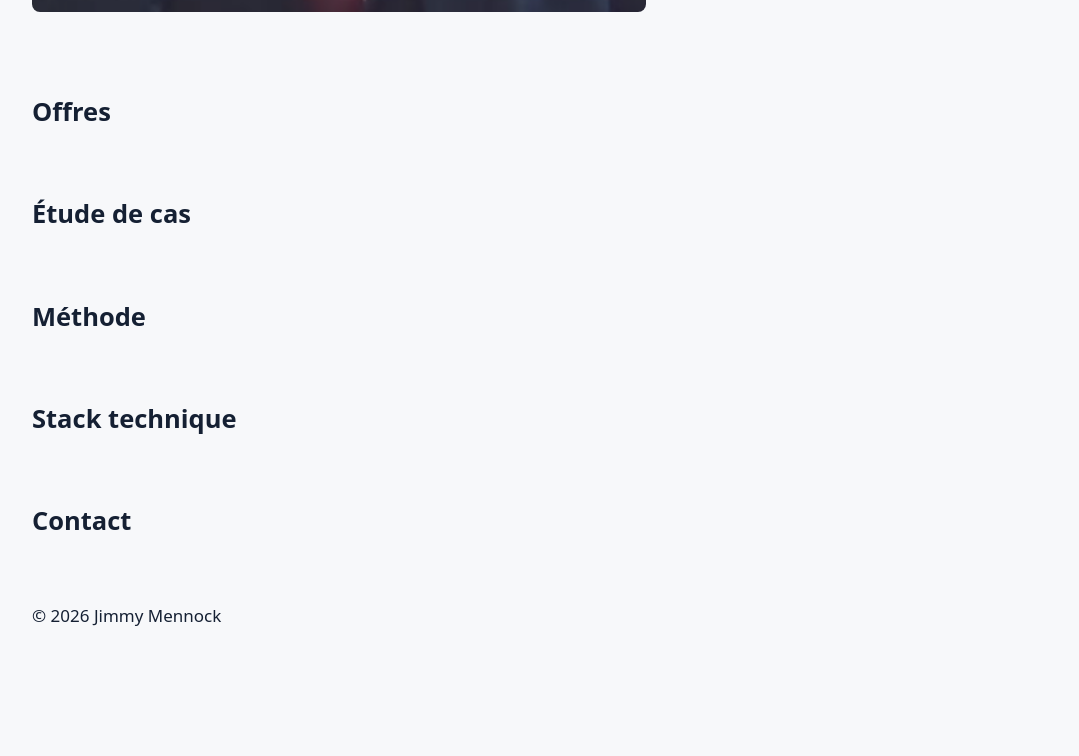
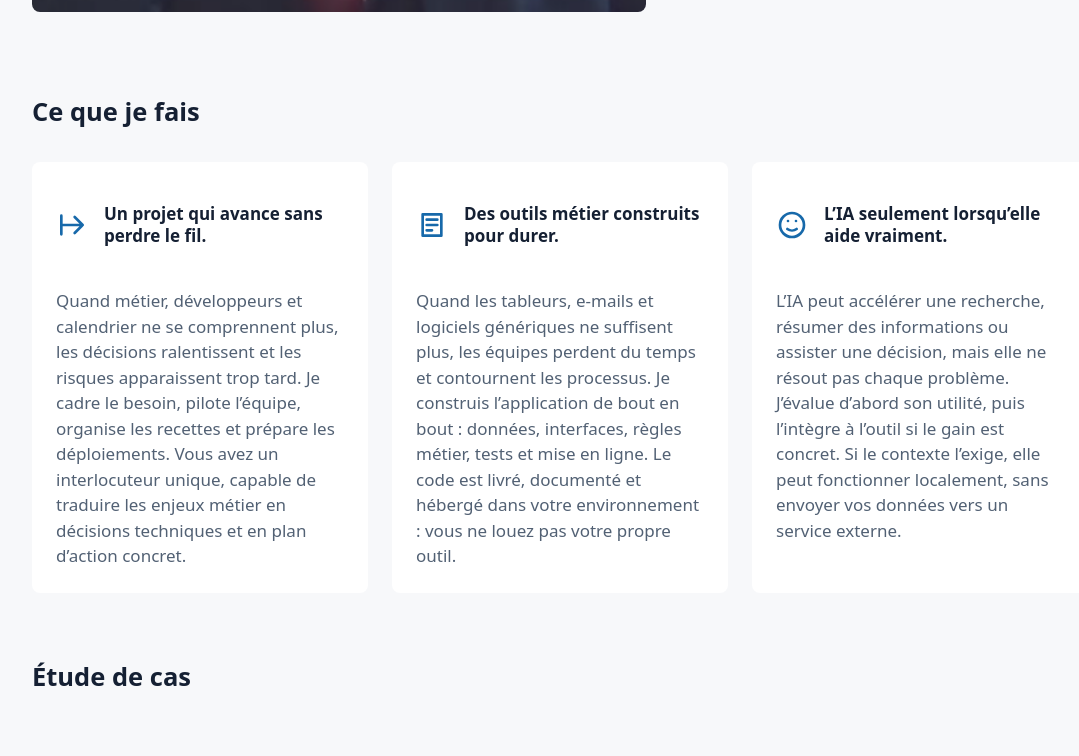
Before and after one commit to ji2myji2my/Site-Vitrine, a plain HTML site: page index.html in a window 1280 px wide. Shown: the part 884-1640 px from the top of the page, without its empty margins (80-1159 px from the left). Before the commit the page ends 1545 px from the top, so only its background shows below. Drawn offline with Linux system fonts and the light colour scheme.

Commit message:
feat: add responsive service offering cards

```diff
--- a/css/styles.css
+++ b/css/styles.css
@@ -12,6 +12,7 @@
   --fs-h1: clamp(2rem, 5vw, 3.5rem);
   --fs-h2: clamp(1.5rem, 3vw, 2.25rem);
   --fs-body: 1.0625rem;
+  --fs-logo: 1.50rem;
 
   /* Espacement — échelle de 8px */
   --sp-1: 0.5rem;
@@ -94,6 +95,7 @@ section {
 
 .site-logo {
   color: var(--c-text);
+  font-size: var(--fs-logo);
   font-weight: 700;
   text-decoration: none;
 }
@@ -147,6 +149,13 @@ section {
   gap: var(--sp-3);
 }
 
+.hero__eyebrow {
+  color: var(--c-accent);
+  font-size: var(--fs-h1);
+  font-weight: 700;
+}
+
+
 .hero__intro {
   color: var(--c-muted);
   max-width: 60ch;
@@ -179,6 +188,44 @@ section {
   width: 100%;
 }
 
+.offres__grid {
+  display: grid;
+  gap: var(--sp-3);
+  grid-template-columns: repeat(auto-fit, minmax(17rem, 1fr));
+  margin-top: var(--sp-4);
+}
+
+.offre-card {
+  background-color: var(--c-surface);
+  border-radius: var(--radius);
+  display: flex;
+  flex-direction: column;
+  gap: var(--sp-3);
+  padding: var(--sp-3);
+}
+
+.offre-card__heading {
+  align-items: center;
+  display: flex;
+  gap: var(--sp-2);
+}
+
+.offre-card__icon {
+  color: var(--c-accent);
+  flex: 0 0 auto;
+  height: var(--sp-4);
+  width: var(--sp-4);
+}
+
+.offre-card h3 {
+  font-size: var(--fs-body);
+  line-height: 1.3;
+}
+
+.offre-card p {
+  color: var(--c-muted);
+}
+
 @media (min-width: 48rem) {
   .hero__content {
     grid-template-columns: 1.2fr 0.8fr;
--- a/index.html
+++ b/index.html
@@ -70,6 +70,8 @@
          </picture>
 
          <div class="hero__copy">
+           <p class="hero__eyebrow">Jimmy Mennock</p>
+
            <h1>
              Vos équipes perdent du temps sur des outils qui n’existent pas.
              Je les construis.
@@ -102,7 +104,96 @@
 
       <section id="offres">
         <div class="container">
-          <h2>Offres</h2>
+          <h2>Ce que je fais</h2>
+
+          <div class="offres__grid">
+            <article class="offre-card">
+              <div class="offre-card__heading">
+                <svg
+                  aria-hidden="true"
+                  class="offre-card__icon"
+                  fill="none"
+                  viewBox="0 0 24 24"
+                >
+                  <path
+                    d="M4 19V5M4 12H20M14 6L20 12L14 18"
+                    stroke="currentColor"
+                    stroke-linecap="round"
+                    stroke-linejoin="round"
+                    stroke-width="2"
+                  />
+                </svg>
+
+                <h3>Un projet qui avance sans perdre le fil.</h3>
+              </div>
+
+              <p>
+                Quand métier, développeurs et calendrier ne se comprennent plus, les
+                décisions ralentissent et les risques apparaissent trop tard. Je cadre
+                le besoin, pilote l’équipe, organise les recettes et prépare les
+                déploiements. Vous avez un interlocuteur unique, capable de traduire
+                les enjeux métier en décisions techniques et en plan d’action concret.
+              </p>
+            </article>
+
+            <article class="offre-card">
+              <div class="offre-card__heading">
+                <svg
+                  aria-hidden="true"
+                  class="offre-card__icon"
+                  fill="none"
+                  viewBox="0 0 24 24"
+                >
+                  <path
+                    d="M5 4H19V20H5V4ZM8 8H16M8 12H16M8 16H12"
+                    stroke="currentColor"
+                    stroke-linecap="round"
+                    stroke-linejoin="round"
+                    stroke-width="2"
+                  />
+                </svg>
+
+                <h3>Des outils métier construits pour durer.</h3>
+              </div>
+
+              <p>
+                Quand les tableurs, e-mails et logiciels génériques ne suffisent plus,
+                les équipes perdent du temps et contournent les processus. Je construis
+                l’application de bout en bout : données, interfaces, règles métier,
+                tests et mise en ligne. Le code est livré, documenté et hébergé dans
+                votre environnement : vous ne louez pas votre propre outil.
+              </p>
+            </article>
+
+            <article class="offre-card">
+              <div class="offre-card__heading">
+                <svg
+                  aria-hidden="true"
+                  class="offre-card__icon"
+                  fill="none"
+                  viewBox="0 0 24 24"
+                >
+                  <path
+                    d="M12 3A9 9 0 1 0 21 12A9 9 0 0 0 12 3ZM9 9H9.01M15 9H15.01M8.5 15C10.5 16.5 13.5 16.5 15.5 15"
+                    stroke="currentColor"
+                    stroke-linecap="round"
+                    stroke-linejoin="round"
+                    stroke-width="2"
+                  />
+                </svg>
+
+                <h3>L’IA seulement lorsqu’elle aide vraiment.</h3>
+              </div>
+
+              <p>
+                L’IA peut accélérer une recherche, résumer des informations ou assister
+                une décision, mais elle ne résout pas chaque problème. J’évalue d’abord
+                son utilité, puis l’intègre à l’outil si le gain est concret. Si le
+                contexte l’exige, elle peut fonctionner localement, sans envoyer vos
+                données vers un service externe.
+              </p>
+            </article>
+          </div>
         </div>
       </section>
 
```
Lines whose indentation alone changed are shown as unchanged.
